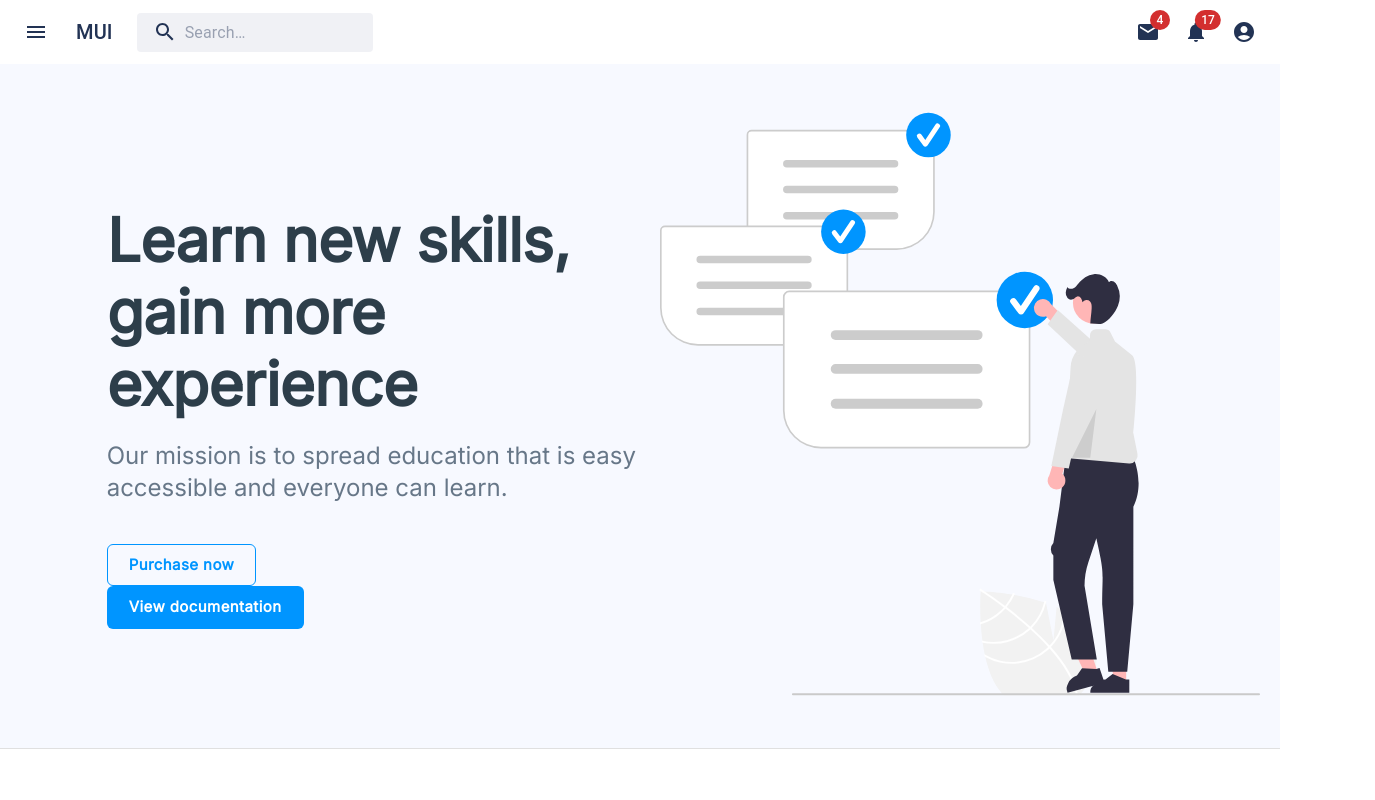
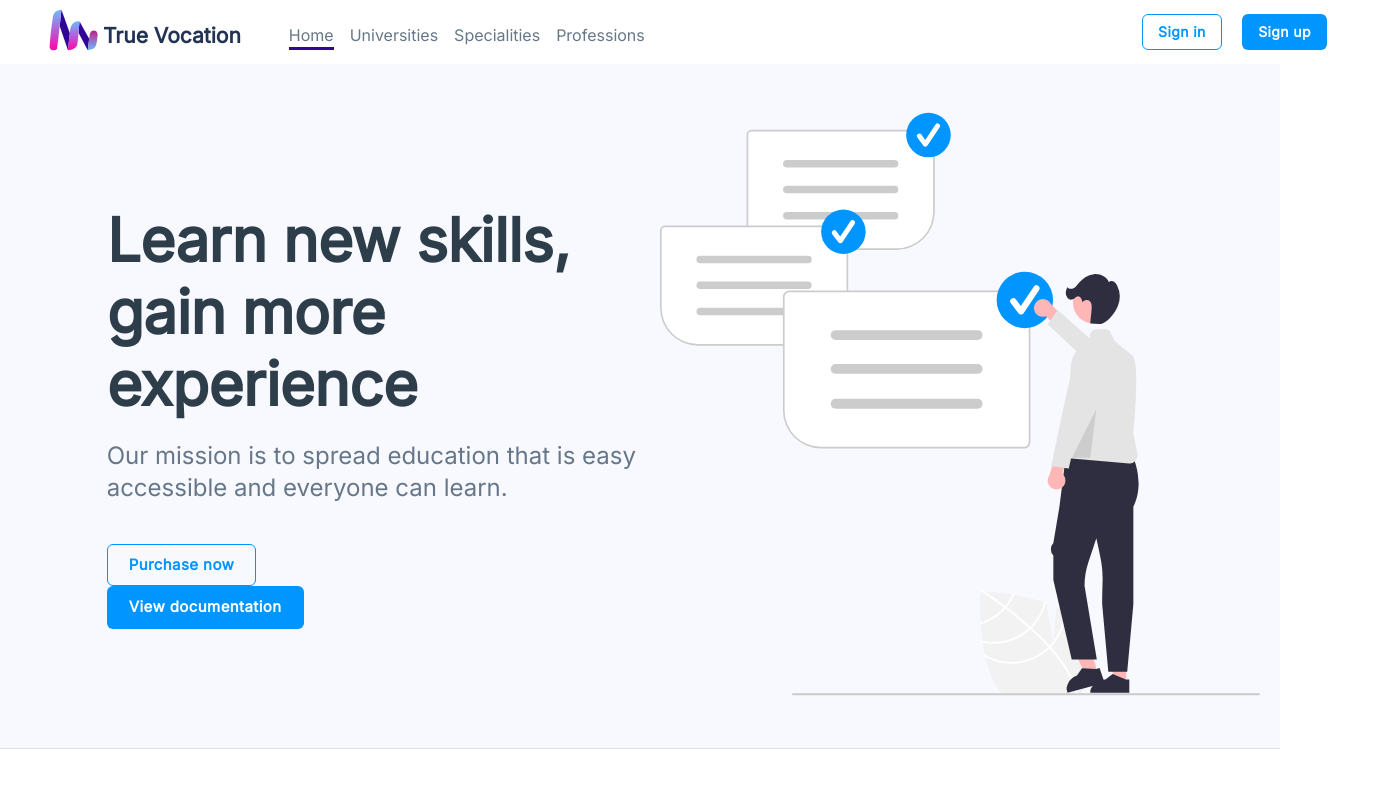
Before and after one commit to TrueVocation/true_vocation_client, a React (Create React App) app: page / in a window 1280 px wide. Shown: the top 800 px of the page, 1375 px wide, since content can reach past the window. Built offline with nearby package versions, Linux system fonts and the light colour scheme.

Commit message:
home page main part

```diff
--- a/src/Components/header/Headers.js
+++ b/src/Components/header/Headers.js
@@ -1,23 +1,27 @@
+import '../../Constants/buttons.scss'
 import * as React from 'react';
-import { styled, alpha } from '@mui/material/styles';
+import {alpha, styled} from '@mui/material/styles';
 import AppBar from '@mui/material/AppBar';
 import Box from '@mui/material/Box';
 import Toolbar from '@mui/material/Toolbar';
 import IconButton from '@mui/material/IconButton';
-import Typography from '@mui/material/Typography';
 import InputBase from '@mui/material/InputBase';
 import Badge from '@mui/material/Badge';
 import MenuItem from '@mui/material/MenuItem';
 import Menu from '@mui/material/Menu';
-import MenuIcon from '@mui/icons-material/Menu';
-import SearchIcon from '@mui/icons-material/Search';
 import AccountCircle from '@mui/icons-material/AccountCircle';
 import MailIcon from '@mui/icons-material/Mail';
 import NotificationsIcon from '@mui/icons-material/Notifications';
-import MoreIcon from '@mui/icons-material/MoreVert';
-import logo from '../../logo.svg'
+import {ReactComponent as Logo} from '../../images/Group 58.svg';
+import {Container, Grid, useScrollTrigger} from "@mui/material";
+import PropTypes from "prop-types";
+import useAuth from "../../AuthConfig/useAuth";
+import Button from "@mui/material/Button";
+import {Link, useNavigate} from "react-router-dom";
+import CustomLink from "../links/CustomLink";
 
-const Search = styled('div')(({ theme }) => ({
+
+const Search = styled('div')(({theme}) => ({
     position: 'relative',
     borderRadius: theme.shape.borderRadius,
     backgroundColor: alpha(theme.palette.common.white, 0.15),
@@ -33,7 +37,7 @@ const Search = styled('div')(({ theme }) => ({
     },
 }));
 
-const SearchIconWrapper = styled('div')(({ theme }) => ({
+const SearchIconWrapper = styled('div')(({theme}) => ({
     padding: theme.spacing(0, 2),
     height: '100%',
     position: 'absolute',
@@ -43,7 +47,7 @@ const SearchIconWrapper = styled('div')(({ theme }) => ({
     justifyContent: 'center',
 }));
 
-const StyledInputBase = styled(InputBase)(({ theme }) => ({
+const StyledInputBase = styled(InputBase)(({theme}) => ({
     color: 'inherit',
     '& .MuiInputBase-input': {
         padding: theme.spacing(1, 1, 1, 0),
@@ -57,9 +61,41 @@ const StyledInputBase = styled(InputBase)(({ theme }) => ({
     },
 }));
 
+
+function HideOnScroll(props) {
+    const {children, window} = props;
+    // Note that you normally won't need to set the window ref as useScrollTrigger
+    // will default to window.
+    // This is only being set here because the demo is in an iframe.
+    const trigger = useScrollTrigger({
+        disableHysteresis: true,
+        threshold: 0,
+        target: window ? window() : undefined,
+    });
+
+    return React.cloneElement(children, {
+        style: {
+            boxShadow: trigger ? "rgb(140 152 164 / 25%) 0px 3px 6px 0px" : "none"
+        }
+    });
+}
+
+HideOnScroll.propTypes = {
+    children: PropTypes.element.isRequired,
+    /**
+     * Injected by the documentation to work in an iframe.
+     * You won't need it on your project.
+     */
+    window: PropTypes.func,
+};
+
+
 export function Headers() {
     const [anchorEl, setAnchorEl] = React.useState(null);
     const [mobileMoreAnchorEl, setMobileMoreAnchorEl] = React.useState(null);
+
+    const auth = useAuth();
+    const navigate = useNavigate();
 
     const isMenuOpen = Boolean(anchorEl);
     const isMobileMenuOpen = Boolean(mobileMoreAnchorEl);
@@ -123,7 +159,7 @@ export function Headers() {
             <MenuItem>
                 <IconButton size="large" aria-label="show 4 new mails" color="inherit">
                     <Badge badgeContent={4} color="error">
-                        <MailIcon />
+                        <MailIcon/>
                     </Badge>
                 </IconButton>
                 <p>Messages</p>
@@ -135,7 +171,7 @@ export function Headers() {
                     color="inherit"
                 >
                     <Badge badgeContent={17} color="error">
-                        <NotificationsIcon />
+                        <NotificationsIcon/>
                     </Badge>
                 </IconButton>
                 <p>Notifications</p>
@@ -144,11 +180,11 @@ export function Headers() {
                 <IconButton
                     size="large"
                     aria-label="account of current user"
-                    aria-controls="primary-search-account-menu"
+                    aria-controls="primary-search-account-menu" alignItems={"center"}
                     aria-haspopup="true"
                     color="inherit"
                 >
-                    <AccountCircle />
+                    <AccountCircle/>
                 </IconButton>
                 <p>Profile</p>
             </MenuItem>
@@ -156,44 +192,94 @@ export function Headers() {
     );
 
     return (
-        <Box sx={{ flexGrow: 1 }}>
-            <AppBar position="static" style={{backgroundColor:"white", boxShadow:"rgb(140 152 164 / 25%) 0px 3px 6px 0px"}} >
-                <Toolbar>
-                    <IconButton
-                        size="large"
-                        edge="start"
-                        style={{color:"rgb(34, 51, 84)"}}
-                        aria-label="open drawer"
-                        sx={{ mr: 2 }}
-                    >
-                        <MenuIcon />
-                    </IconButton>
-                    {/*<img src={logo} width={50}/>*/}
-                    <Typography
-                        variant="h6"
-                        noWrap
-                        component="div"
-                        sx={{ display: { xs: 'none', sm: 'block' } }}
-                        style={{color:"rgb(34, 51, 84)"}}
-                    >
-                        MUI
-                    </Typography>
+        <HideOnScroll>
+            <AppBar position={"sticky"} color={"inherit"}>
+                <Container maxWidth={"xl"} sx={{width: 1375}}>
+                    <Toolbar style={{justifyContent:"space-between"}}>
+                        {/*<IconButton*/}
+                        {/*    size="large"*/}
+                        {/*    edge="start"*/}
+                        {/*    style={{color:"rgb(34, 51, 84)"}}*/}
+                        {/*    aria-label="open drawer"*/}
+                        {/*    sx={{ mr: 2 }}*/}
+                        {/*>*/}
+                        {/*    <MenuIcon />*/}
+                        {/*</IconButton>*/}
+                        {/*<img src={logo} width={80}/>*/}
 
-                    <Search style={{backgroundColor:"rgba(110, 117, 159, 0.1)"}}>
-                        <SearchIconWrapper>
-                            <SearchIcon style={{color:"rgb(34, 51, 84)"}} />
-                        </SearchIconWrapper>
-                        <StyledInputBase
-                            style={{color:"rgb(34, 51, 84)"}}
-                            placeholder="Search…"
-                            inputProps={{ 'aria-label': 'search' }}
-                        />
-                    </Search>
-                    <Box sx={{ flexGrow: 1 }} />
-                    <Box sx={{ display: { xs: 'none', md: 'flex' } }}>
+                        <Box display={"flex"} flexDirection={"row"} sx={{flexGrow:1}}>
+                            <Link to={"/"}><Logo/></Link>
+                                    <Link to={"/"}
+                                          style={{
+                                              color: "rgb(34, 51, 84)",
+                                              marginLeft: 5,
+                                              fontWeight: 700,
+                                              marginTop: 7,
+                                              fontFamily: "Inter",
+                                              fontSize: 21,
+                                              textDecoration:"none",
+                                              alignSelf:"center"
+                                          }}>
+
+                                        True Vocation</Link>
+
+
+                            <Grid container item sx={{paddingTop:1, marginLeft:5}} xs={6}
+                                  display={"flex"} flexDirection={"row"} justifyContent={"flex-start"} alignItems={"center"}>
+                                <CustomLink item to={"/"} style={{color:"white",fontFamily:"Inter"}}>Home</CustomLink>
+                                <CustomLink to={"/wef"} style={{color:"#eaeced",fontFamily:"Inter"}}>Universities</CustomLink>
+                                <CustomLink to={"/fwef"} style={{color:"#08262C",fontFamily:"Inter"}}>Specialities</CustomLink>
+                                <CustomLink to={"/fwefwe"} style={{color:"#08262C",fontFamily:"Inter"}}>Professions</CustomLink>
+                            </Grid>
+                        </Box>
+
+
+
+                        {/*<Box flexDirection={"column"}>*/}
+                        {/*    <Grid container item justifyContent={"center"}>*/}
+                        {/*        <Logo />*/}
+                        {/*    </Grid>*/}
+                        {/*    <Grid container item flexDirection={"column"} justifyContent={"center"}>*/}
+                        {/*        <Typography*/}
+                        {/*            variant="h6"*/}
+                        {/*            noWrap*/}
+                        {/*            component="p"*/}
+                        {/*            sx={{ display: { xs: 'none', sm: 'block' } }}*/}
+                        {/*            style={{color:"rgb(34, 51, 84)",fontWeight:700, fontFamily:"Inter",fontSize:18, margin:0, padding:0}}*/}
+                        {/*            alignSelf={"center"}*/}
+                        {/*        >*/}
+                        {/*            True*/}
+                        {/*        </Typography>*/}
+                        {/*        <Typography*/}
+                        {/*            variant="body1"*/}
+                        {/*            noWrap*/}
+                        {/*            component="span"*/}
+                        {/*            sx={{ display: { xs: 'none', sm: 'block' } }}*/}
+                        {/*            style={{color:"rgb(34, 51, 84)",fontWeight:700, fontFamily:"Inter",fontSize:18, margin:0, padding:0}}*/}
+                        {/*            alignSelf={"center"}*/}
+                        {/*        >*/}
+                        {/*            Vocation*/}
+                        {/*        </Typography>*/}
+                        {/*    </Grid>*/}
+                        {/*</Box>*/}
+
+
+                        {/*<Search style={{backgroundColor:"rgba(110, 117, 159, 0.1)"}}>*/}
+                        {/*    <SearchIconWrapper>*/}
+                        {/*        <SearchIcon style={{color:"rgb(34, 51, 84)"}} />*/}
+                        {/*    </SearchIconWrapper>*/}
+                        {/*    <StyledInputBase*/}
+                        {/*        style={{color:"rgb(34, 51, 84)"}}*/}
+                        {/*        placeholder="Search…"*/}
+                        {/*        inputProps={{ 'aria-label': 'search' }}*/}
+                        {/*    />*/}
+                        {/*</Search>*/}
+
+                        {auth.user != null ?
+                            <Box sx={{display: {xs: 'none', md: 'flex'}}}>
                                 <IconButton size="large" aria-label="show 4 new mails" color="inherit">
                                     <Badge badgeContent={4} color="error">
-                                <MailIcon style={{color:"rgb(34, 51, 84)"}} />
+                                        <MailIcon style={{color: "rgb(34, 51, 84)"}}/>
                                     </Badge>
                                 </IconButton>
                                 <IconButton
@@ -202,7 +288,7 @@ export function Headers() {
                                     color="inherit"
                                 >
                                     <Badge badgeContent={17} color="error">
-                                <NotificationsIcon style={{color:"rgb(34, 51, 84)"}} />
+                                        <NotificationsIcon style={{color: "rgb(34, 51, 84)"}}/>
                                     </Badge>
                                 </IconButton>
                                 <IconButton
@@ -214,25 +300,39 @@ export function Headers() {
                                     onClick={handleProfileMenuOpen}
                                     color="inherit"
                                 >
-                            <AccountCircle style={{color:"rgb(34, 51, 84)"}} />
+                                    <AccountCircle style={{color: "rgb(34, 51, 84)"}}/>
                                 </IconButton>
                             </Box>
-                    <Box sx={{ display: { xs: 'flex', md: 'none' } }}>
-                        <IconButton
-                            size="large"
-                            aria-label="show more"
-                            aria-controls={mobileMenuId}
-                            aria-haspopup="true"
-                            onClick={handleMobileMenuOpen}
-                            color="inherit"
-                        >
-                            <MoreIcon />
-                        </IconButton>
+                            :
+                            <Box display={"flex"} flexDirection={"row"} justifyContent={"space-between"} width={185}>
+                                <Button variant={"outlined"} onClick={() => navigate('/sign-in')}
+                                        id={'primary_button_outlined'}>
+                                    {/*<Link to={"/sign-in"} style={{textTransform:"initial",textDecoration:"none", color: "white"}}>Sign in</Link>*/}
+                                    Sign in
+                                </Button>
+                                <Button variant={"contained"} onClick={() => navigate('/sign-up')} id={'primary_button'}>
+                                    {/*<Link to={"/sign-up"} style={{textTransform:"initial",textDecoration:"none", color: "white"}}>Sign up</Link>*/}
+                                    Sign up
+                                </Button>
                             </Box>
+                        }
+
+
+                        {/*<Box sx={{display: {xs: 'flex', md: 'none'}}}>*/}
+                        {/*    <IconButton*/}
+                        {/*        size="large"*/}
+                        {/*        aria-label="show more"*/}
+                        {/*        aria-controls={mobileMenuId}*/}
+                        {/*        aria-haspopup="true"*/}
+                        {/*        onClick={handleMobileMenuOpen}*/}
+                        {/*        color="inherit"*/}
+                        {/*    >*/}
+                        {/*        <MoreIcon/>*/}
+                        {/*    </IconButton>*/}
+                        {/*</Box>*/}
                     </Toolbar>
+                </Container>
             </AppBar>
-            {renderMobileMenu}
-            {renderMenu}
-        </Box>
+        </HideOnScroll>
     );
 }
```
Lines whose indentation alone changed are shown as unchanged.
